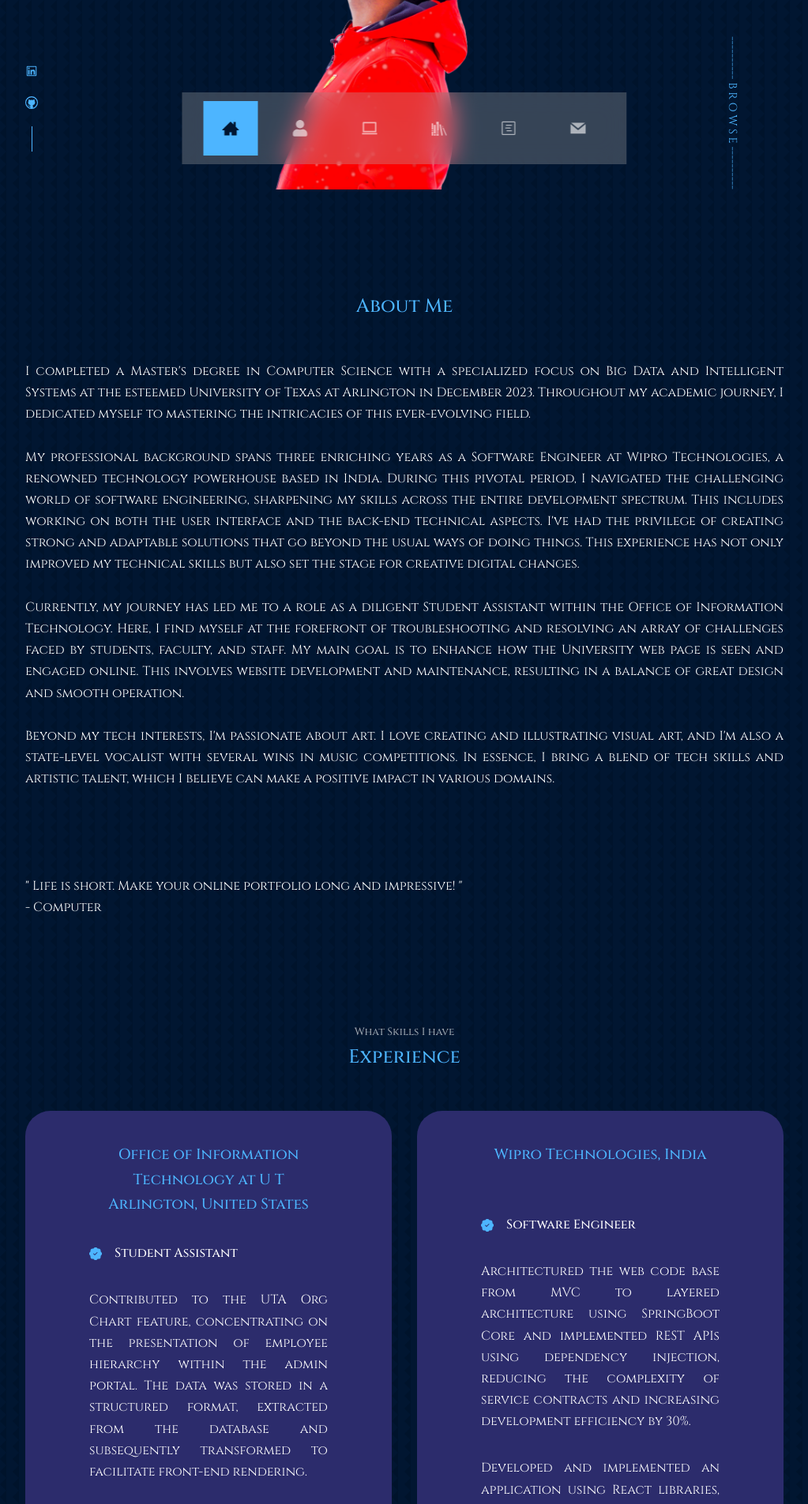
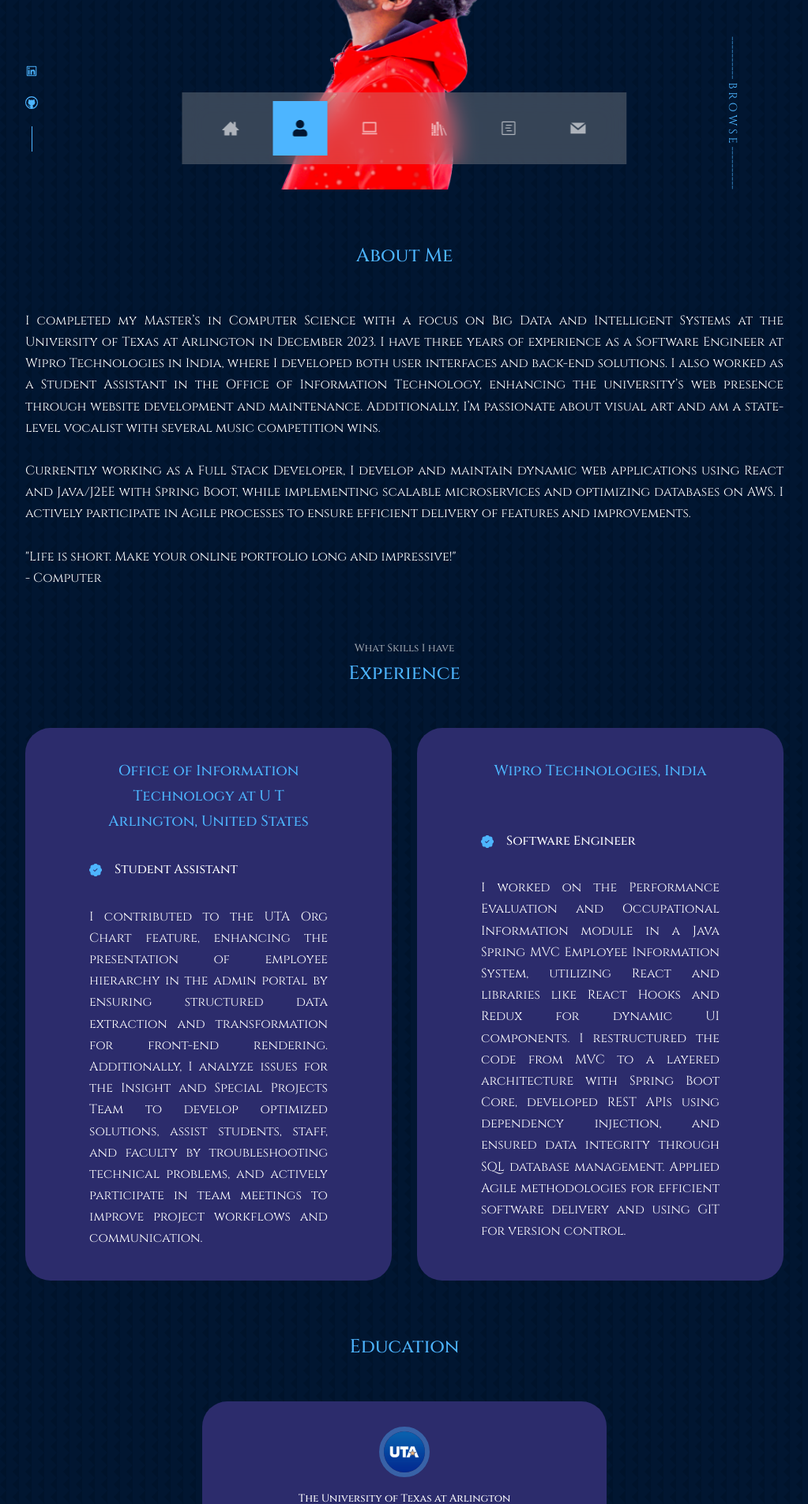
Before and after one commit to RuthvikMyadam/ruthvikmyadam, a React (Create React App) app: page / in a window 1280 px wide. Shown: the part 560-2465 px from the top of the page at 79% size, without its empty margins (128-1151 px from the left). Built offline with nearby package versions, Linux system fonts and the light colour scheme.

Commit message:
First Commit

```diff
--- a/package.json
+++ b/package.json
@@ -40,6 +40,6 @@
     ]
   },
   "devDependencies": {
-    "gh-pages": "^6.0.0"
+    "gh-pages": "^6.1.1"
   }
 }
--- a/src/components/about/About.jsx
+++ b/src/components/about/About.jsx
@@ -1,8 +1,8 @@
-import React from 'react'
-import './about.css'
-// import Ruthvik from '../../assets/about.png'
+import React from 'react';
+import './about.css';
+// import Ruthvik from '../../assets/about.png';
 
-const about = () => {
+const About = () => {
   return (
     <div className='about'>
       <section id='about'>
@@ -17,41 +17,27 @@
 
           <div className='about__content'>
             <p>
-          I completed a Master's degree in Computer Science with a specialized focus on Big Data and Intelligent Systems at the esteemed University
-          of Texas at Arlington in December 2023. Throughout my academic journey, I dedicated myself to mastering the intricacies of this ever-evolving field.
-          </p><br></br>
-
+              I completed my Master’s in Computer Science with a focus on Big Data and Intelligent Systems at the University
+              of Texas at Arlington in December 2023. I have three years of experience as a Software Engineer at Wipro Technologies
+              in India, where I developed both user interfaces and back-end solutions. I also worked as a Student Assistant in
+              the Office of Information Technology, enhancing the university’s web presence through website development and maintenance.
+              Additionally, I’m passionate about visual art and am a state-level vocalist with several music competition wins.
+            </p>
+            <br></br>
+            <p>Currently working as a Full Stack Developer, I develop and maintain dynamic web applications using React and Java/J2EE
+              with Spring Boot, while implementing scalable microservices and optimizing databases on AWS. I actively participate in Agile
+              processes to ensure efficient delivery of features and improvements.
+            </p>
+            <br></br>
             <p>
-          My professional background spans three enriching years as a Software Engineer at Wipro Technologies, a renowned technology
-          powerhouse based in India. During this pivotal period, I navigated the challenging world of software engineering, sharpening
-          my skills across the entire development spectrum. This includes working on both the user interface and the back-end
-          technical aspects. I've had the privilege of creating strong and adaptable solutions that go beyond the usual ways of doing things. This
-          experience has not only improved my technical skills but also set the stage for creative digital changes.
-          </p><br></br>
-
-          <p>
-          Currently, my journey has led me to a role as a diligent Student Assistant within the Office of Information Technology. Here, I find
-          myself at the forefront of troubleshooting and resolving an array of challenges faced by students, faculty, and staff. My main goal is
-          to enhance how the University web page is seen and engaged online. This involves website development and maintenance,
-          resulting in a balance of great design and smooth operation.
-          </p><br></br>
-
-          <p>
-          Beyond my tech interests, I'm passionate about art. I love creating and illustrating visual art, and I'm also a state-level vocalist with
-          several wins in music competitions. In essence, I bring a blend of tech skills and artistic talent, which I believe can make a positive impact
-          in various domains.
+              "Life is short. Make your online portfolio long and impressive!"
             </p>
-
-        <br></br><br></br><br></br><br></br>
-        <p>
-          " Life is short. Make your online portfolio long and impressive! "
-        </p>
-        <p>- Computer </p>
+            <p>- Computer</p>
           </div>
         </div>
       </section>
     </div>
-  )
+  );
 }
 
-export default about
+export default About;
--- a/src/components/about/about.css
+++ b/src/components/about/about.css
@@ -1,21 +1,31 @@
-@media screen and (max-width: 1024px){
-    .header{
+.about {
+    margin-bottom: 2rem;
+}
+
+@media screen and (max-width: 1024px) {
+    .header {
         height: 68vh;
     }
 
-    .about__content p{
+    .about__content p {
         margin: 1rem 0 1.5rem;
+    }
+
+    .about {
+        margin-bottom: 1rem;
     }
 }
 
-@media screen and (max-width: 600px){
-    .header{
+@media screen and (max-width: 600px) {
+    .header {
         height: 20vh;
     }
 
-    .about__content p{
+    .about__content p {
         margin: 1.1rem 1.0rem;
     }
 
-
+    .about {
+        margin-bottom: 0.5rem;
+    }
 }
--- a/src/components/experience/Experience.jsx
+++ b/src/components/experience/Experience.jsx
@@ -20,13 +20,13 @@
               </div><br></br>
             </article>
 
-            <p>Contributed to the UTA Org Chart feature, concentrating on the presentation of employee hierarchy within the admin portal. The data was
-               stored in a structured format, extracted from the database and subsequently transformed to facilitate front-end rendering.</p>
+            <p>I contributed to the UTA Org Chart feature, enhancing the presentation of employee
+              hierarchy in the admin portal by ensuring structured data extraction and transformation
+              for front-end rendering. Additionally, I analyze issues for the Insight and Special Projects
+               Team to develop optimized solutions, assist students, staff, and faculty by troubleshooting
+               technical problems, and actively participate in team meetings to improve project workflows and
+               communication.</p>
 
-            <p>Engaging in comprehensive analysis of prevalent issues as an integral facet of the Data Analysis for the Insight and Special Projects Team.
-               This endeavor serves as the bedrock for conceiving optimized solutions</p>
-
-            <p>Assist Students, Staff and Faculty on technical issues by troubleshooting them.</p>
           </div>
         </div>
         <div className='exerience__Wipro'>
@@ -38,9 +38,12 @@
               <h4>Software Engineer</h4>
               </div>
             </article>
-            <p>Architectured the web code base from MVC to layered architecture using SpringBoot Core and implemented REST APIs using dependency injection, reducing the complexity of service contracts and increasing development efficiency by 30%.</p>
-            <p>Developed and implemented an application using React libraries, leveraging React Hooks and Redux, to streamline quarterly employee time stamp tracking and performance evaluation processes</p>
-            <p>Utilized Microsoft SQL Server Management Studio to assign values to evaluation inputs, which were then calculated to provide real-time performance feedback for employees.</p>
+            <p>I worked on the Performance Evaluation and Occupational Information module in a
+              Java Spring MVC Employee Information System, utilizing React and libraries like
+              React Hooks and Redux for dynamic UI components. I restructured the code from MVC
+              to a layered architecture with Spring Boot Core, developed REST APIs using dependency
+              injection, and ensured data integrity through SQL database management. Applied Agile
+              methodologies for efficient software delivery and using GIT for version control.</p>
           </div>
         </div>
       </div>
--- a/src/components/nav/Nav.jsx
+++ b/src/components/nav/Nav.jsx
@@ -1,15 +1,42 @@
-import React from 'react'
-import './nav.css'
-import {ImHome3} from 'react-icons/im'
-import {FaUser} from 'react-icons/fa'
-import { RiMacbookLine } from "react-icons/ri";
-import {GrMail} from 'react-icons/gr'
-import { useState } from 'react'
-import { GoProjectRoadmap } from "react-icons/go";
-import { GiBookshelf } from "react-icons/gi";
+import React, { useEffect, useState } from 'react';
+import './nav.css';
+import { ImHome3 } from 'react-icons/im';
+import { FaUser } from 'react-icons/fa';
+import { RiMacbookLine } from 'react-icons/ri';
+import { GrMail } from 'react-icons/gr';
+import { GoProjectRoadmap } from 'react-icons/go';
+import { GiBookshelf } from 'react-icons/gi';
 
 const Nav = () => {
-  const [activeNav, setActiveNav] = useState('#')
+  const [activeNav, setActiveNav] = useState('#');
+
+  useEffect(() => {
+    const sections = document.querySelectorAll('section');
+    const options = {
+      root: null,
+      rootMargin: '0px',
+      threshold: 0.5 // Adjust this value as needed
+    };
+
+    const observer = new IntersectionObserver((entries) => {
+      entries.forEach(entry => {
+        if (entry.isIntersecting) {
+          setActiveNav(`#${entry.target.id}`);
+        }
+      });
+    }, options);
+
+    sections.forEach(section => {
+      observer.observe(section);
+    });
+
+    return () => {
+      sections.forEach(section => {
+        observer.unobserve(section);
+      });
+    };
+  }, []);
+
   return (
     <nav>
       <a href="#" onClick={() => setActiveNav('#')} className={activeNav === '#' ? 'active' : ''}> <ImHome3 /></a>
@@ -19,8 +46,7 @@
       <a href="#projects" onClick={() => setActiveNav('#projects')} className={activeNav === '#projects' ? 'active' : ''}> <GoProjectRoadmap/></a>
       <a href="#contact" onClick={() => setActiveNav('#contact')} className={activeNav === '#contact' ? 'active' : ''}> <GrMail/></a>
     </nav>
-
-  )
+  );
 }
 
-export default Nav
+export default Nav;
--- a/src/index.css
+++ b/src/index.css
@@ -1,6 +1,6 @@
 @import url('https://fonts.googleapis.com/css2?family=Cinzel:wght@400;500;600;700&display=swap');
 
-*{
+* {
     margin: 0;
     padding: 0;
     border: 0;
@@ -10,32 +10,29 @@
     text-decoration: none;
 }
 
-:root{
-    --color-bg:#011631;
+:root {
+    --color-bg: #011631;
     --color-bg-variant: #2c2c6c;
     --color-primary: #4db5ff;
     --color-primary-variant: rgba(77, 181, 255, 0.4);
     --color-white: #fff;
     --color-light: rgba(255, 255, 255, 0.6);
-
     --transition: all 400ms ease;
-
     --container-width-lg: 75%;
     --container-width-md: 86%;
     --container-width-ms: 80%;
 }
 
-html{
+html {
     scroll-behavior: smooth;
 }
 
-body{
+body {
     font-family: 'Cinzel', serif;
     background: var(--color-bg);
     color: var(--color-white);
     line-height: 1.7;
     background-image: url(../src/assets/bg-texture.png);
-
 }
 
 /* --------------------- */
@@ -45,39 +42,39 @@
     margin: 0 auto;
 }
 
-h1, h2, h3, h4, h5{
+h1, h2, h3, h4, h5 {
     font-weight: 500;
 }
 
-h1{
+h1 {
     font-size: 2.5rem;
 }
 
-section{
-    margin-top: 8rem;
-    height: 100vh;
+section {
+    margin-top: 4rem;
+    height: auto;
 }
 
-section > h2, section  > h5{
+section > h2, section > h5 {
     text-align: center;
     color: var(--color-light);
 }
 
-section > h2{
+section > h2 {
     color: var(--color-primary);
     margin-bottom: 3rem;
 }
 
-.text-light{
+.text-light {
     color: var(--color-light);
 }
 
-a{
+a {
     color: var(--color-primary);
     transition: var(--transition);
 }
 
-p{
+p {
     text-align: justify;
 }
 
@@ -85,29 +82,29 @@
     color: var(--color-white);
 }
 
-.btn{
+.btn {
     width: max-content;
     display: inline-block;
     color: var(--color-primary);
-    padding: 0.75 rem 1.2rem;
+    padding: 0.75rem 1.2rem;
     border-radius: 0.4rem;
     cursor: pointer;
     border: 1px solid var(--color-primary);
     transition: var(--transition);
 }
 
-.btn:hover{
+.btn:hover {
     background: var(--color-white);
     color: var(--color-bg);
     border-color: transparent;
 }
 
-.btn-primary{
+.btn-primary {
     background: var(--color-primary);
     color: var(--color-bg);
 }
 
-img{
+img {
     display: block;
     width: 100%;
     object-fit: cover;
@@ -115,33 +112,25 @@
 
 /*-------------------- Media Queries - Responsiveness (Medium) -------------------------*/
 
-@media screen and (max-width: 1024px){
-    .container{
+@media screen and (max-width: 1024px) {
+    .container {
         width: var(--container-width-md);
     }
 
-    section{
+    section {
         margin-top: 6rem;
     }
 }
 
 /*-------------------- Media Queries - Responsiveness (Small) -------------------------*/
 
-@media screen and (max-width: 600px){
-    .container{
-        width: var(--container-width-sm);
+@media screen and (max-width: 600px) {
+    .container {
+        width: var(--container-width-ms);
     }
 
-    section > h2{
+    section > h2 {
         margin-bottom: 1rem;
-    }
-
-    .experience{
-        margin-top: 65rem;
-    }
-
-    .testimonials{
-        margin-top: 65rem;
     }
 
     .about {
```
Also changed, not shown: src/components/experience/experience.css (+15 -28 lines), src/components/header/Header.jsx (+10 -10 lines), 1 other file (tests, documents, lock files or other folders). Lines whose indentation alone changed are shown as unchanged.
